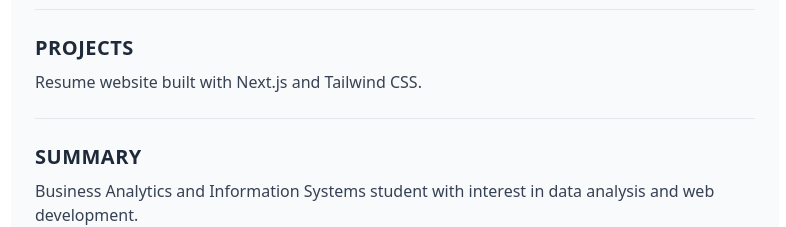
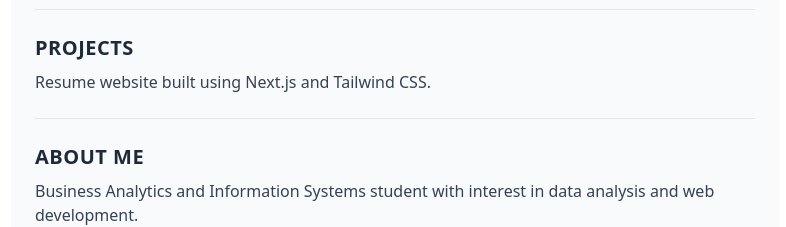
Before and after one commit to justinfalker/nextjs-resume2, a Next.js app: page / in a window 1280 px wide. Shown: the part 268-495 px from the top of the page, without its empty margins (245-1031 px from the left). Built offline with nearby package versions, Linux system fonts and the light colour scheme.

Commit message:
page.js small edits

```diff
--- a/src/app/page.js
+++ b/src/app/page.js
@@ -34,14 +34,14 @@ export default function Home() {
           Projects
         </h2>
         <p className="text-gray-700">
-          Resume website built with Next.js and Tailwind CSS.
+          Resume website built using Next.js and Tailwind CSS.
         </p>
       </section>
 
 
       <section className="border-t border-gray-200 pt-6 mt-6">
         <h2 className="text-xl font-semibold uppercase tracking-wide text-gray-800 mb-2">
-          Summary
+          About Me
         </h2>
         <p className="text-gray-700">
           Business Analytics and Information Systems student with interest in
```
